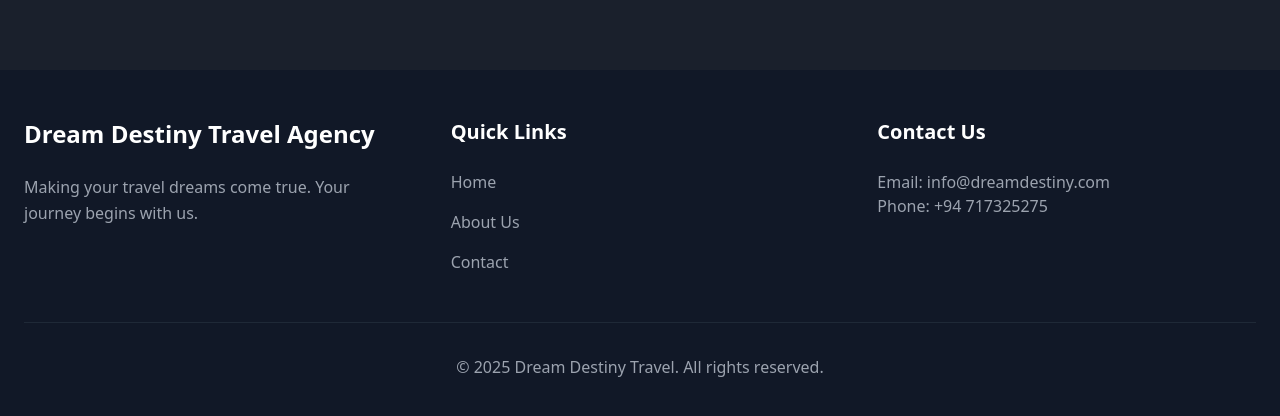
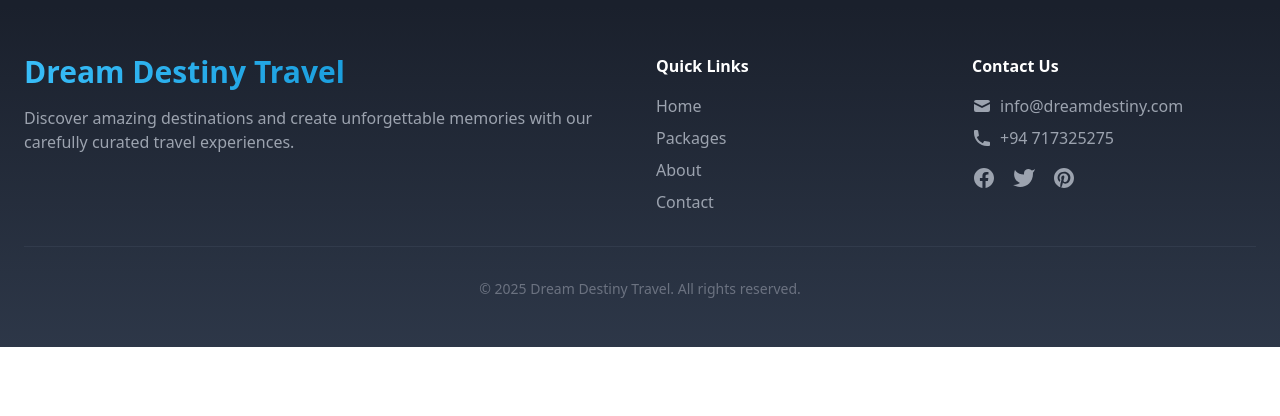
Before and after one commit to athsarab/Dream-Destiny-Travels---ITPM, a React (Create React App) app in the folder frontend/: page /admin in a window 1280 px wide. Shown: the part 794-1210 px from the top of the page. After the commit the page ends 1141 px from the top, so only its background shows below. Built offline with nearby package versions, Linux system fonts and the light colour scheme; no server answers; the HTML template or start-up script is replaced by a standard one.

Commit message:
Add background video for home
bug fixes with updating tailwind

```diff
--- a/frontend/src/components/Shared/Footer.js
+++ b/frontend/src/components/Shared/Footer.js
@@ -1,36 +1,77 @@
 import React from 'react';
+import { Link } from 'react-router-dom';
 
 const Footer = () => {
   return (
-    <footer className="bg-gray-900 text-white">
-      <div className="container mx-auto px-6 py-12">
-        <div className="grid grid-cols-1 md:grid-cols-3 gap-12">
-          <div>
-            <h3 className="text-2xl font-bold mb-6">Dream Destiny Travel Agency</h3>
-            <p className="text-gray-400 leading-relaxed">
-              Making your travel dreams come true. Your journey begins with us.
+    <footer className="bg-gradient-to-b from-dark-100 to-dark-200 py-12">
+      <div className="container mx-auto px-6">
+        <div className="grid grid-cols-1 md:grid-cols-4 gap-8 mb-8">
+          {/* Brand Section */}
+          <div className="col-span-1 md:col-span-2">
+            <h3 className="text-3xl font-bold bg-gradient-to-r from-primary-400 to-primary-600 bg-clip-text text-transparent mb-4">
+              Dream Destiny Travel
+            </h3>
+            <p className="text-gray-400 pr-4">
+              Discover amazing destinations and create unforgettable memories with our carefully curated travel experiences.
             </p>
           </div>
+
+          {/* Quick Links */}
           <div>
-            <h4 className="text-xl font-semibold mb-6">Quick Links</h4>
-            <ul className="space-y-4">
-              <li><a href="/" className="text-gray-400 hover:text-white transition-colors duration-300">Home</a></li>
-              <li><a href="/about" className="text-gray-400 hover:text-white transition-colors duration-300">About Us</a></li>
-              <li><a href="/contact" className="text-gray-400 hover:text-white transition-colors duration-300">Contact</a></li>
-            </ul>
+            <h4 className="text-white font-semibold mb-4">Quick Links</h4>
+            <div className="flex flex-col space-y-2">
+              <Link to="/" className="text-gray-400 hover:text-primary-400 transition-colors">Home</Link>
+              <Link to="/packages" className="text-gray-400 hover:text-primary-400 transition-colors">Packages</Link>
+              <Link to="/about" className="text-gray-400 hover:text-primary-400 transition-colors">About</Link>
+              <Link to="/contact" className="text-gray-400 hover:text-primary-400 transition-colors">Contact</Link>
+            </div>
           </div>
+
+          {/* Contact Info */}
           <div>
-            <h4 className="text-xl font-semibold mb-6">Contact Us</h4>
-            <div className="space-y-4">
-              <p className="text-gray-400">
-                <span className="block">Email: info@dreamdestiny.com</span>
-                <span className="block">Phone: +94 717325275</span>
+            <h4 className="text-white font-semibold mb-4">Contact Us</h4>
+            <div className="space-y-2">
+              <p className="text-gray-400 hover:text-primary-400 transition-colors flex items-center">
+                <svg className="w-5 h-5 mr-2" fill="currentColor" viewBox="0 0 20 20">
+                  <path d="M2.003 5.884L10 9.882l7.997-3.998A2 2 0 0016 4H4a2 2 0 00-1.997 1.884z"/>
+                  <path d="M18 8.118l-8 4-8-4V14a2 2 0 002 2h12a2 2 0 002-2V8.118z"/>
+                </svg>
+                info@dreamdestiny.com
               </p>
+              <p className="text-gray-400 hover:text-primary-400 transition-colors flex items-center">
+                <svg className="w-5 h-5 mr-2" fill="currentColor" viewBox="0 0 20 20">
+                  <path d="M2 3a1 1 0 011-1h2.153a1 1 0 01.986.836l.74 4.435a1 1 0 01-.54 1.06l-1.548.773a11.037 11.037 0 006.105 6.105l.774-1.548a1 1 0 011.059-.54l4.435.74a1 1 0 01.836.986V17a1 1 0 01-1 1h-2C7.82 18 2 12.18 2 5V3z"/>
+                </svg>
+                +94 717325275
+              </p>
+            </div>
+
+            {/* Social Media Links */}
+            <div className="flex space-x-4 mt-4">
+              <a href="#" className="text-gray-400 hover:text-primary-400 transition-colors">
+                <svg className="w-6 h-6" fill="currentColor" viewBox="0 0 24 24">
+                  <path d="M22 12c0-5.523-4.477-10-10-10S2 6.477 2 12c0 4.991 3.657 9.128 8.438 9.878v-6.987h-2.54V12h2.54V9.797c0-2.506 1.492-3.89 3.777-3.89 1.094 0 2.238.195 2.238.195v2.46h-1.26c-1.243 0-1.63.771-1.63 1.562V12h2.773l-.443 2.89h-2.33v6.988C18.343 21.128 22 16.991 22 12z"/>
+                </svg>
+              </a>
+              <a href="#" className="text-gray-400 hover:text-primary-400 transition-colors">
+                <svg className="w-6 h-6" fill="currentColor" viewBox="0 0 24 24">
+                  <path d="M23 3a10.9 10.9 0 01-3.14 1.53 4.48 4.48 0 00-7.86 3v1A10.66 10.66 0 013 4s-4 9 5 13a11.64 11.64 0 01-7 2c9 5 20 0 20-11.5a4.5 4.5 0 00-.08-.83A7.72 7.72 0 0023 3z"/>
+                </svg>
+              </a>
+              <a href="#" className="text-gray-400 hover:text-primary-400 transition-colors">
+                <svg className="w-6 h-6" fill="currentColor" viewBox="0 0 24 24">
+                  <path d="M12 2C6.477 2 2 6.477 2 12c0 4.237 2.636 7.855 6.356 9.312-.088-.791-.167-2.005.035-2.868.181-.78 1.172-4.97 1.172-4.97s-.299-.6-.299-1.486c0-1.39.806-2.428 1.81-2.428.852 0 1.264.64 1.264 1.408 0 .858-.546 2.14-.828 3.33-.236.995.5 1.807 1.48 1.807 1.778 0 3.144-1.874 3.144-4.58 0-2.393-1.72-4.068-4.177-4.068-2.845 0-4.515 2.135-4.515 4.34 0 .859.331 1.781.745 2.281a.3.3 0 01.069.288l-.278 1.133c-.044.183-.145.223-.335.134-1.249-.581-2.03-2.407-2.03-3.874 0-3.154 2.292-6.052 6.608-6.052 3.469 0 6.165 2.473 6.165 5.776 0 3.447-2.173 6.22-5.19 6.22-1.013 0-1.965-.525-2.291-1.148l-.623 2.378c-.226.869-.835 1.958-1.244 2.621.937.29 1.931.446 2.962.446 5.523 0 10-4.477 10-10S17.523 2 12 2z"/>
+                </svg>
+              </a>
             </div>
           </div>
         </div>
-        <div className="border-t border-gray-800 mt-12 pt-8 text-center">
-          <p className="text-gray-400">&copy; 2025 Dream Destiny Travel. All rights reserved.</p>
+
+        {/* Copyright */}
+        <div className="border-t border-dark-300/30 pt-8 mt-8 text-center">
+          <p className="text-gray-500 text-sm">
+            &copy; {new Date().getFullYear()} Dream Destiny Travel. All rights reserved.
+          </p>
         </div>
       </div>
     </footer>
--- /dev/null
+++ b/frontend/src/components/Shared/VideoBackground.js
@@ -0,0 +1,20 @@
+import React from 'react';
+
+const VideoBackground = () => {
+  return (
+    <div className="absolute top-0 left-0 w-full h-full overflow-hidden -z-10">
+      <div className="absolute inset-0 bg-black/50 z-10" /> {/* Overlay */}
+      <video
+        autoPlay
+        loop
+        muted
+        playsInline
+        className="absolute top-0 left-0 min-h-full min-w-full object-cover"
+      >
+        <source src="/homepagevideo.mp4" type="video/mp4" />
+      </video>
+    </div>
+  );
+};
+
+export default VideoBackground;
--- a/frontend/src/pages/AdminDashboard.js
+++ b/frontend/src/pages/AdminDashboard.js
@@ -46,7 +46,7 @@ const AdminDashboard = () => {
   if (loading) return <div>Loading dashboard...</div>;
 
   return (
-    <div className="min-h-screen bg-dark-100 p-6">
+    <div className="min-h-screen bg-dark-100 p-6 pt-24">
       <div className="max-w-7xl mx-auto">
         <div className="flex justify-between items-center mb-8">
           <h1 className="text-3xl font-bold text-white">Package Management Dashboard</h1>
--- a/frontend/src/pages/PackagePage.js
+++ b/frontend/src/pages/PackagePage.js
@@ -29,8 +29,8 @@ const PackagePage = () => {
   if (!package_) return <div>Package not found</div>;
 
   return (
-    <div className="min-h-screen bg-dark-100 text-white p-6">
-      <div className="max-w-4xl mx-auto bg-dark-200 rounded-xl shadow-lg overflow-hidden">
+    <div className="bg-dark-100 text-white p-6 pt-24 min-h-screen overflow-y-auto">
+      <div className="max-w-4xl mx-auto bg-dark-200 rounded-xl shadow-lg overflow-hidden mb-6">
         <h1 className="text-3xl font-bold p-6 border-b border-dark-300">{package_.name}</h1>
         {package_.imageUrl && (
           <img
--- /dev/null
+++ b/frontend/src/tailwind.config.js
@@ -0,0 +1,68 @@
+module.exports = {
+  content: [
+    "./src/**/*.{js,jsx,ts,tsx}",
+  ],
+  darkMode: 'class', // Enable dark mode
+  theme: {
+    extend: {
+      colors: {
+        primary: {
+          50: '#f0f9ff',
+          100: '#e0f2fe',
+          200: '#bae6fd',
+          300: '#7dd3fc',
+          400: '#38bdf8',
+          500: '#0ea5e9',
+          600: '#0284c7',
+          700: '#0369a1',
+        },
+        secondary: {
+          50: '#f8fafc',
+          100: '#f1f5f9',
+          200: '#e2e8f0',
+          300: '#cbd5e1',
+          400: '#94a3b8',
+          500: '#64748b',
+          600: '#475569',
+          700: '#334155',
+          800: '#1e293b',
+          900: '#0f172a',
+        },
+        dark: {
+          50: '#12141D',
+          100: '#16181F',
+          200: '#1E2028',
+          300: '#2D2F39',
+          400: '#4A4B55',
+          500: '#686970',
+          600: '#888990',
+          700: '#A8A9AF',
+        },
+        accent: '#FF4B4B',
+        success: '#2E7D32',
+        warning: '#E65100',
+        error: '#C62828',
+      },
+      animation: {
+        'fade-in-down': 'fadeInDown 0.5s ease-out',
+        'fade-in-up': 'fadeInUp 0.5s ease-out',
+        'fade-in': 'fadeIn 0.5s ease-out',
+      },
+      keyframes: {
+        fadeInDown: {
+          '0%': { opacity: '0', transform: 'translateY(-10px)' },
+          '100%': { opacity: '1', transform: 'translateY(0)' },
+        },
+        fadeInUp: {
+          '0%': { opacity: '0', transform: 'translateY(10px)' },
+          '100%': { opacity: '1', transform: 'translateY(0)' },
+        },
+        fadeIn: {
+          '0%': { opacity: '0' },
+          '100%': { opacity: '1' },
+        },
+      },
+    },
+  },
+  plugins: [],
+}
--- a/frontend/tailwind.config.js
+++ b/frontend/tailwind.config.js
@@ -42,7 +42,26 @@ module.exports = {
         success: '#4CAF50',
         warning: '#FFA726',
         error: '#EF5350',
-      }
+      },
+      animation: {
+        'fade-in-down': 'fadeInDown 0.5s ease-out',
+        'fade-in-up': 'fadeInUp 0.5s ease-out',
+        'fade-in': 'fadeIn 0.5s ease-out',
+      },
+      keyframes: {
+        fadeInDown: {
+          '0%': { opacity: '0', transform: 'translateY(-10px)' },
+          '100%': { opacity: '1', transform: 'translateY(0)' },
+        },
+        fadeInUp: {
+          '0%': { opacity: '0', transform: 'translateY(10px)' },
+          '100%': { opacity: '1', transform: 'translateY(0)' },
+        },
+        fadeIn: {
+          '0%': { opacity: '0' },
+          '100%': { opacity: '1' },
+        },
+      },
     },
   },
   plugins: [],
```
Also changed, not shown: frontend/src/components/Shared/Navbar.js (+15 -9 lines), frontend/src/pages/HomePage.js (+35 -23 lines), 3 other files (tests, documents, lock files or other folders).
